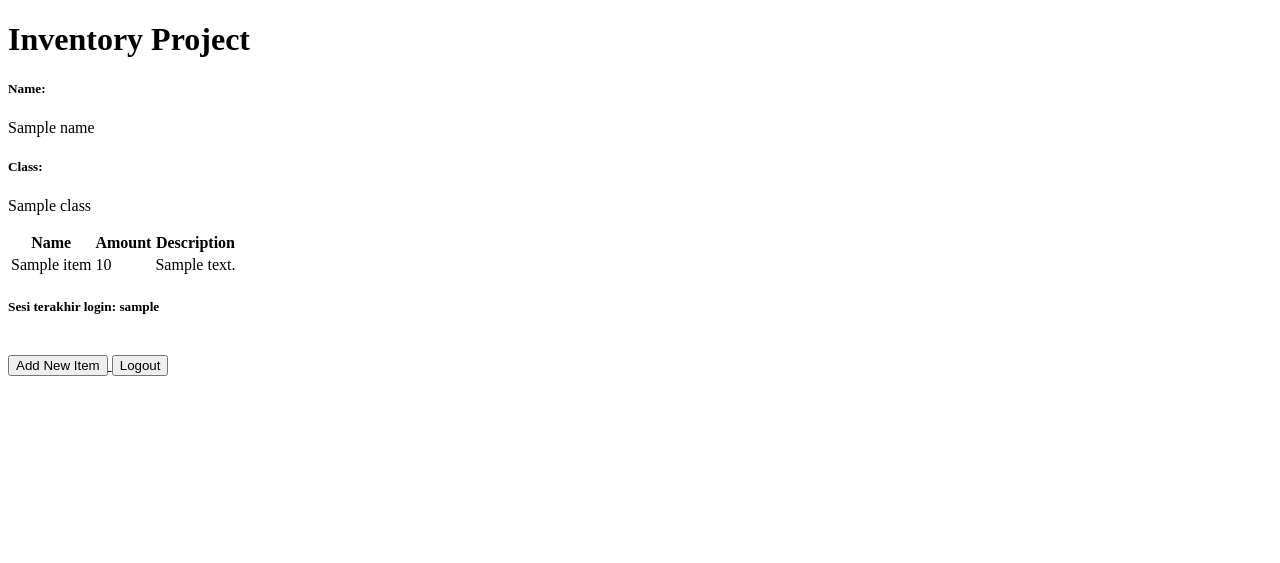
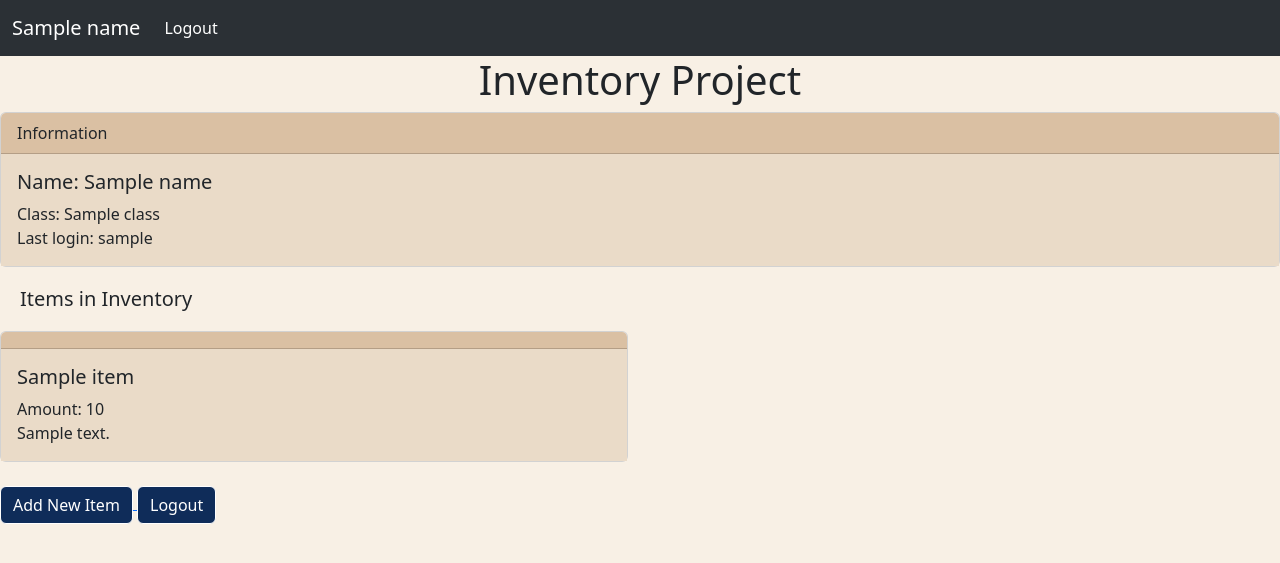
Before and after one commit to narendradzulqarnain/project-inventory, a Django app: template main/templates/main.html in a window 1280 px wide. Shown: the top 563 px of the page. Run offline with Django 3.2, Linux system fonts and the light colour scheme; the template is opened without the code that fills it: most values are stand-ins (such as "Sample title", 1, 10 or a date in 2020).

Commit message:
selesai tugas 5

```diff
--- a/main/templates/create_product.html
+++ b/main/templates/create_product.html
@@ -10,10 +10,12 @@
         <tr>
             <td></td>
             <td>
-                <input type="submit" value="Add Item"/>
+
+                <input class = "btn btn-primary "type="submit" value="Add Item"/>
+
+                </a>
             </td>
         </tr>
     </table>
 </form>
-
 {% endblock %}
--- a/main/templates/main.html
+++ b/main/templates/main.html
@@ -1,41 +1,89 @@
 {% extends 'base.html' %}
 
 {% block content %}
-    <h1>Inventory Project</h1>
+    <nav class="navbar navbar-expand-lg bg-body-tertiary" data-bs-theme="dark">
+        <div class="container-fluid">
+        <span class="navbar-brand mb-0 h1" href="">{{name}}</span>
+        <button class="navbar-toggler" type="button" data-bs-toggle="collapse" data-bs-target="#navbarNav" aria-controls="navbarNav" aria-expanded="false" aria-label="Toggle navigation">
+            <span class="navbar-toggler-icon"></span>
+        </button>
+        <div class="collapse navbar-collapse" id="navbarNav">
+            <ul class="navbar-nav">
+            <li class="nav-item">
+                <a class="nav-link active" aria-current="page" href="{% url 'main:logout' %}">Logout</a>
+            </li>
 
-    <h5>Name:</h5>
+        </div>
+        </div>
+    </nav>
+
+    <h1 style="text-align: center;">Inventory Project</h1>
+
+
+    <div class="card">
+        <div class="card-header">
+          Information
+        </div>
+        <div class="card-body">
+          <h5 class="card-title">Name: {{name}}</h5>
+          <p class="card-text">Class: {{class}} <br>
+            Last login: {{last_login}}
+          </p>
+        </div>
+    </div>
+    <!-- <h5>Name:</h5>
     <p>{{name}}</p>
 
     <h5>Class:</h5>
-    <p>{{class}}</p>
+    <p>{{class}}</p> -->
+    <h5 class = "card-title" style = "margin:20px">Items in Inventory</h5>
+    <!-- <table class = "table">
+        <thead class = table-dark>
+            <tr>
+                <th>Name</th>
+                <th>Amount</th>
+                <th>Description</th>
+            </tr>
+        </thead>
 
-    <table>
-        <tr>
-            <th>Name</th>
-            <th>Amount</th>
-            <th>Description</th>
-        </tr>
 
         {% comment %} Berikut cara memperlihatkan data produk di bawah baris ini {% endcomment %}
-
-        {% for item in items %}
+        <tbody class = "table-secondary">
+            {% for item in items %}
             <tr>
                 <td>{{item.name}}</td>
                 <td>{{item.amount}}</td>
                 <td>{{item.description}}</td>
             </tr>
         {% endfor %}
-    </table>
-    <h5>Sesi terakhir login: {{ last_login }}</h5>
+        </tbody>
+
+    </table> -->
+    <div class="row row-cols-3 row-cols-md-2 g-4">
+        {% for item in items %}
+        <div class="col">
+          <div class="card">
+            <div class = "card-header"></div>
+            <div class="card-body">
+              <h5 class="card-title">{{item.name}}</h5>
+              <p class="card-text">Amount: {{item.amount}} <br>
+                {{item.description}}
+                </p>
+          </div>
+        </div>
+        </div>
+        {% endfor %}
+    </div>
+    <!-- <h5>Sesi terakhir login: {{ last_login }}</h5> -->
     <br />
 
     <a href="{% url 'main:create_product' %}">
-        <button>
+        <button class = "btn btn-primary">
             Add New Item
         </button>
     </a>
     <a href="{% url 'main:logout' %}">
-        <button>
+        <button class = "btn btn-primary">
             Logout
         </button>
     </a>
--- a/main/templates/register.html
+++ b/main/templates/register.html
@@ -16,7 +16,7 @@
                 {{ form.as_table }}
                 <tr>
                     <td></td>
-                    <td><input type="submit" name="submit" value="Daftar"/></td>
+                    <td><input class = "btn btn-primary" type="submit" name="submit" value="Daftar"/></td>
                 </tr>
             </table>
         </form>
--- a/templates/base.html
+++ b/templates/base.html
@@ -9,8 +9,37 @@
         />
         {% block meta %}
         {% endblock meta %}
+        <link href="https://cdn.jsdelivr.net/npm/bootstrap@5.3.2/dist/css/bootstrap.min.css" rel="stylesheet" integrity="sha384-T3c6CoIi6uLrA9TneNEoa7RxnatzjcDSCmG1MXxSR1GAsXEV/Dwwykc2MPK8M2HN" crossorigin="anonymous">
+        <script src="https://code.jquery.com/jquery-3.6.0.min.js" integrity="sha384-KyZXEAg3QhqLMpG8r+J4jsl5c9zdLKaUk5Ae5f5b1bw6AUn5f5v8FZJoMxm6f5cH1" crossorigin="anonymous"></script>
+        <script src="https://cdn.jsdelivr.net/npm/@popperjs/core@2.11.8/dist/umd/popper.min.js" integrity="sha384-I7E8VVD/ismYTF4hNIPjVp/Zjvgyol6VFvRkX/vR+Vc4jQkC+hVqc2pM8ODewa9r" crossorigin="anonymous"></script>
+        <script src="https://cdn.jsdelivr.net/npm/bootstrap@5.3.2/dist/js/bootstrap.min.js" integrity="sha384-BBtl+eGJRgqQAUMxJ7pMwbEyER4l1g+O15P+16Ep7Q9Q+zqX6gSbd85u4mG4QzX+" crossorigin="anonymous"></script>
     </head>
+    <style>
+        body {background-color:#F8F0E5}
+        /* .login {
+            position: absolute;
+            top: 50%;
+            left: 50%;
+            transform: translate(-50%, -50%);
+            height: 50vh;
 
+        } */
+        .btn-primary {
+            color: #ffffff;
+            background-color: #0F2C59;
+            border-color: #ffffff
+        }
+
+        .card-body {
+            background-color: #EADBC8;
+        }
+        .card-header {
+            background-color: #DAC0A3;
+        }
+        .table-dark {
+            background-color: #0F2C59;
+        }
+    </style>
     <body>
         {% block content %}
         {% endblock content %}
```
Also changed, not shown: main/templates/login.html (+5 -2 lines), README.md.
